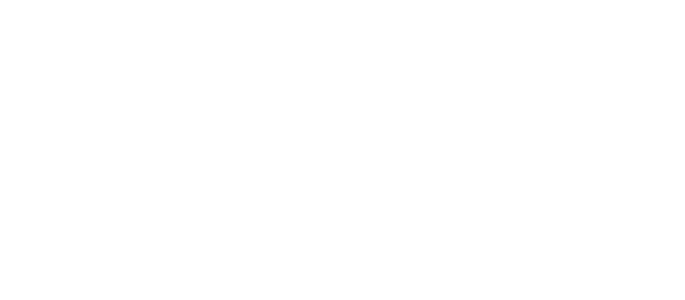
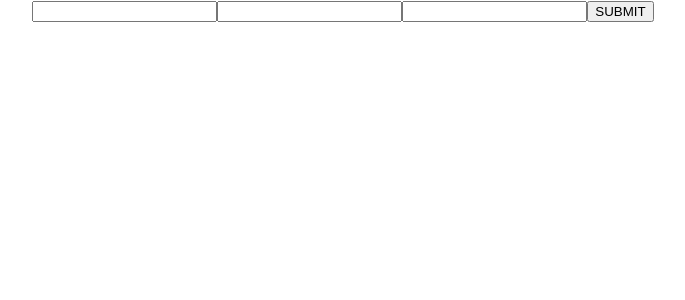
Before and after one commit to Nidzas1/cinemapp, a React (Create React App) app in the folder ap/: page /register in a window 1280 px wide. Shown: the top 300 px of the page, without its empty margins (297-982 px from the left). Built offline with nearby package versions, Linux system fonts and the light colour scheme.

Commit message:
registeruseradded

```diff
--- a/ap/src/App.js
+++ b/ap/src/App.js
@@ -2,6 +2,7 @@
 import { BrowserRouter as Router, Route, Switch } from 'react-router-dom';
 import Login from './comps/Login';
 import Accounts from './comps/Accounts'
+import Register from './comps/Register';
 
 
 function App() {
@@ -11,6 +12,9 @@
         <Switch>
           <Route exact path='/'>
             <Login />
+          </Route>
+          <Route exact path='/register'>
+            <Register />
           </Route>
           <Route path='/accounts'>
             <Accounts />
--- a/ap/src/comps/Accounts.js
+++ b/ap/src/comps/Accounts.js
@@ -30,7 +30,7 @@
 
     return (
         <div>
-            {auth && account.role == 'USER' ?
+            {auth && account.role === 'USER' ?
                 <div>
                     <h1>You can view this page</h1>
                     <h2>Welcome {account.email} </h2>
--- /dev/null
+++ b/ap/src/comps/Register.js
@@ -0,0 +1,35 @@
+import axios from 'axios'
+import React, { useState } from 'react'
+import { useHistory } from 'react-router-dom'
+
+const Register = () => {
+    const [email, setEmail] = useState('')
+    const [password, setPassword] = useState('')
+    const [name, setName] = useState('')
+
+    const history = useHistory()
+
+    const Login = (e) => {
+        e.preventDefault()
+        axios.post('http://localhost:5000/register', {
+            email: email,
+            password: password,
+            name: name
+        })
+            .then(() => {
+                history.push('/login')
+            })
+    }
+    return (
+        <div>
+            <form>
+                <input type='text' onChange={(e) => setEmail(e.target.value)} />
+                <input type='text' onChange={(e) => setPassword(e.target.value)} />
+                <input type='text' onChange={(e) => setName(e.target.value)} />
+                <button onClick={Login}>SUBMIT</button>
+            </form>
+        </div>
+    )
+}
+
+export default Register
```
Also changed, not shown: ap/server.js (+8 -0 lines).
